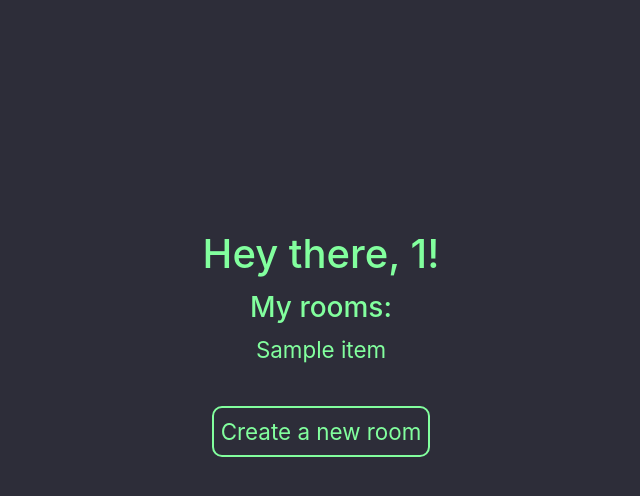
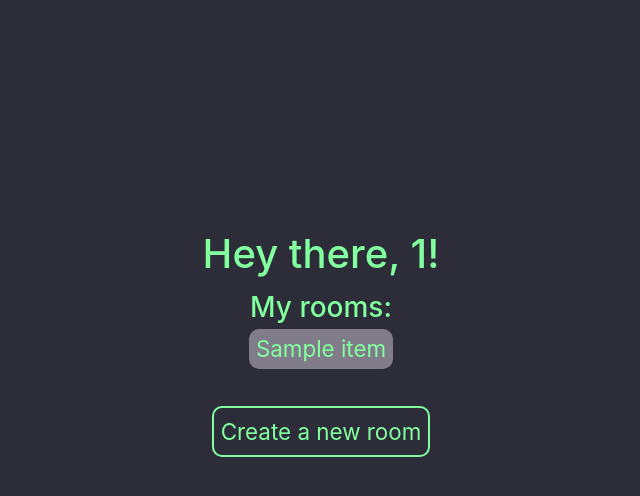
Before and after one commit to zipporah-cohen/Chatroom, a Flask app: page / in a window 1280 px wide. Shown: the top 496 px of the page, without its empty margins (319-959 px from the left). Run offline with Flask 2, Linux system fonts and the light colour scheme; a user stored in the database is signed in; a database or web service that is not in the repository returns one stand-in record (values such as "Sample title"); some libraries are stand-ins or nearby versions.

Commit message:
fixing button display for multiple rooms

```diff
--- a/static/style.css
+++ b/static/style.css
@@ -30,6 +30,12 @@ ul {
 
 h5 {
     color: #817c8a;
+}
+
+h8 {
+    background-color: #817c8a;
+    border-radius: 10px;
+    padding: 0.5%;
 }
 
 .message_holder {
```
